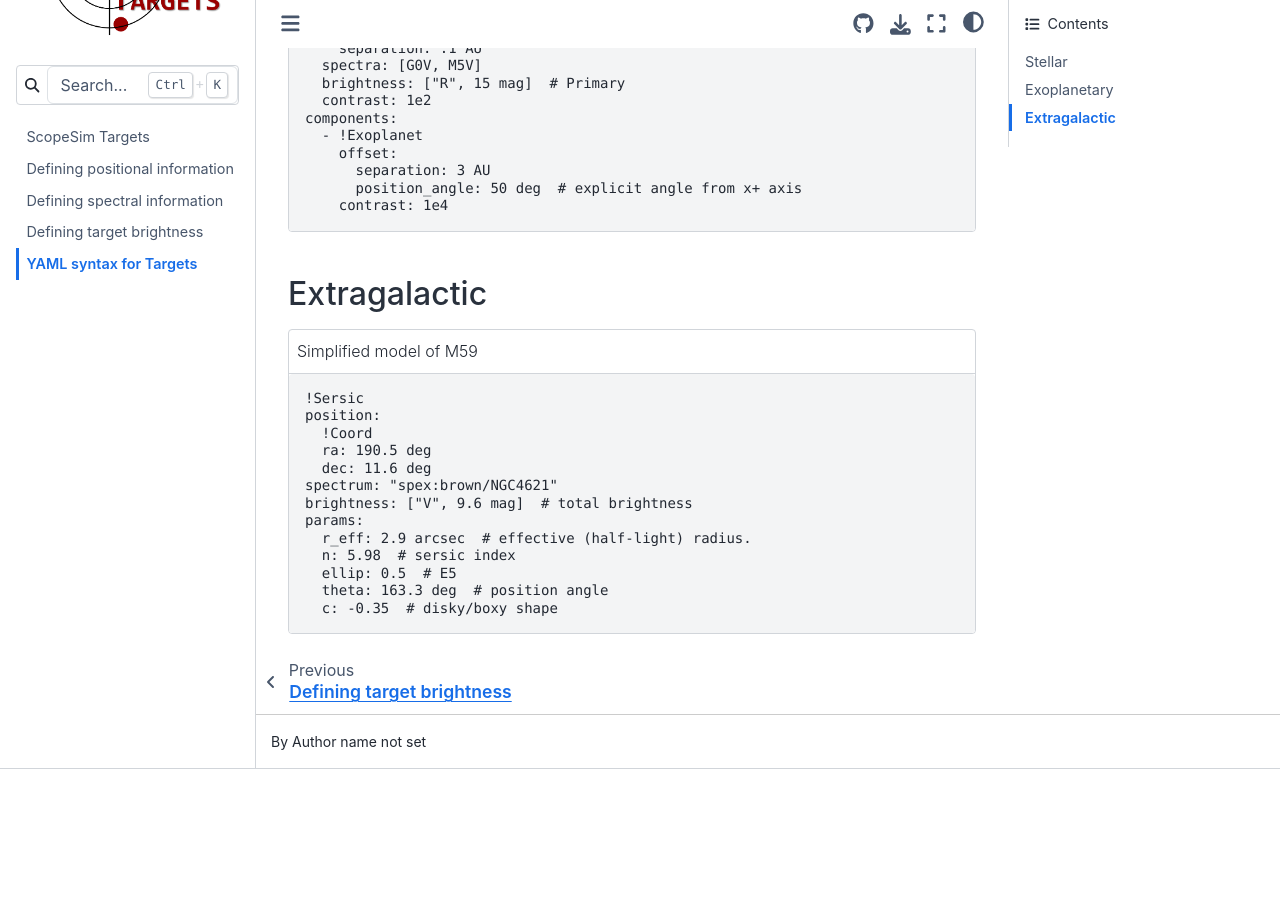
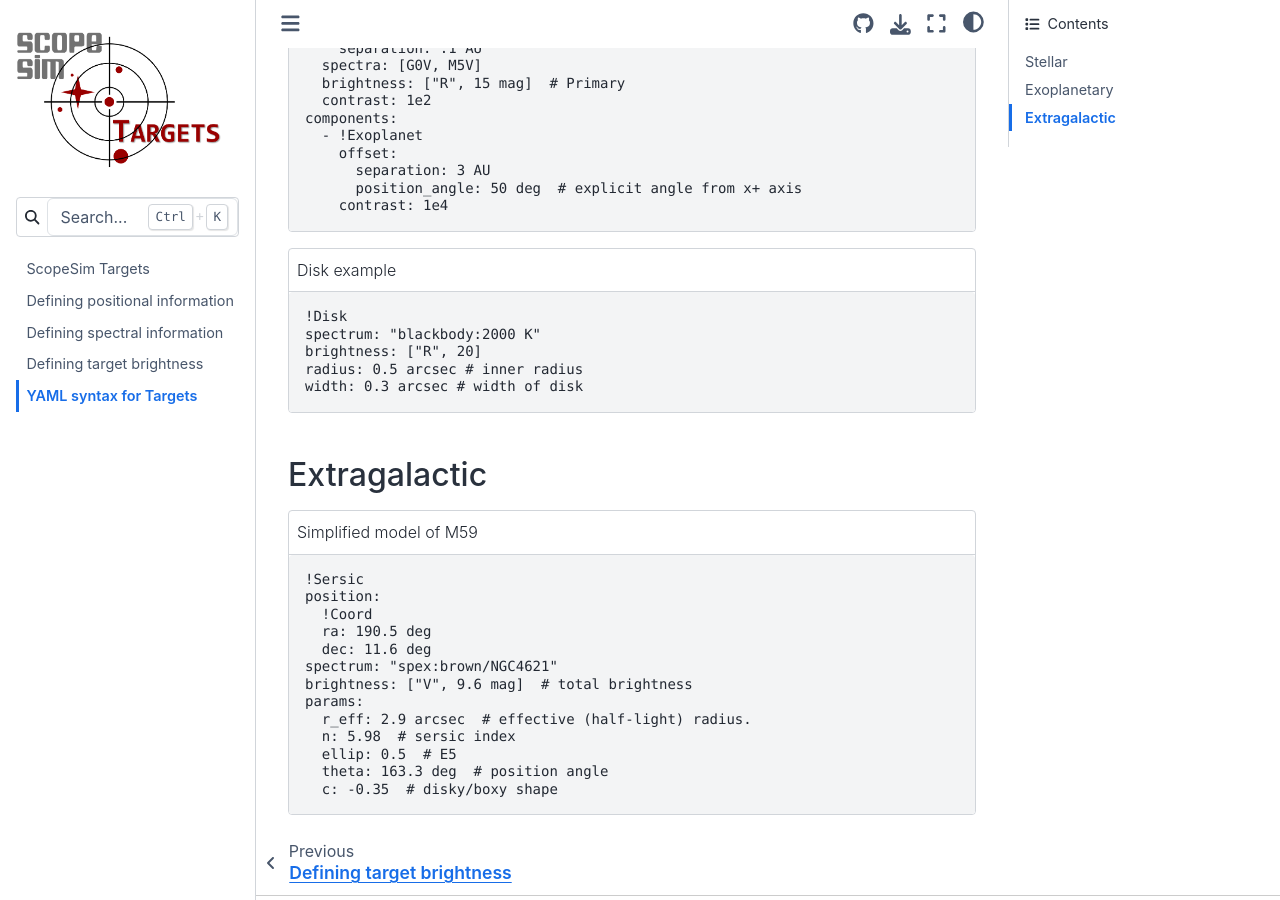
Before and after one commit to AstarVienna/scopesim-targets, a Sphinx documentation site: the page built from docs/yaml_syntax.md, in a window 1280 px wide and 900 px high, scrolled down 3665 px. Built offline with Sphinx 7.4.7 and the Sphinx Book theme 1.1.4, drawn with Linux system fonts in a browser that asks for light colours; before the commit the page ends 4434 px from its top, so only the background shows below that.

Commit message:
Add disk example yaml

````diff
--- /dev/null
+++ b/docs/example_yamls/exoplanetary/disk0.yaml
@@ -0,0 +1,5 @@
+!Disk
+spectrum: "blackbody:2000 K"
+brightness: ["R", 20]
+radius: 0.5 arcsec # inner radius
+width: 0.3 arcsec # width of disk
--- a/docs/yaml_syntax.md
+++ b/docs/yaml_syntax.md
@@ -59,6 +59,10 @@ For detailed explanations of the parameters, see [defining positions](defining_p
 :name: yaml_exoplanetary_planets1
 :caption: P-type system with an exoplanet around a close binary
 ```
+```{literalinclude} example_yamls/exoplanetary/disk0.yaml
+:name: yaml_exoplanetary_disk0
+:caption: Disk example
+```
 
 ## Extragalactic
 ```{literalinclude} example_yamls/extragalactic/sersic0.yaml
````
